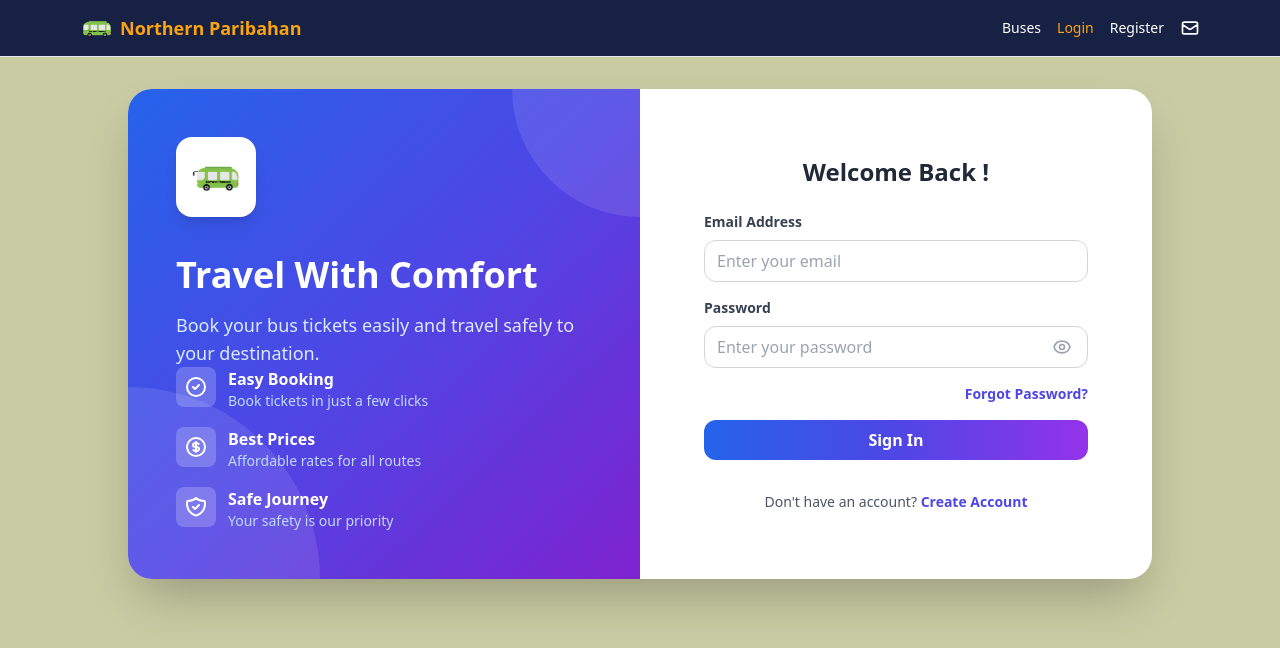
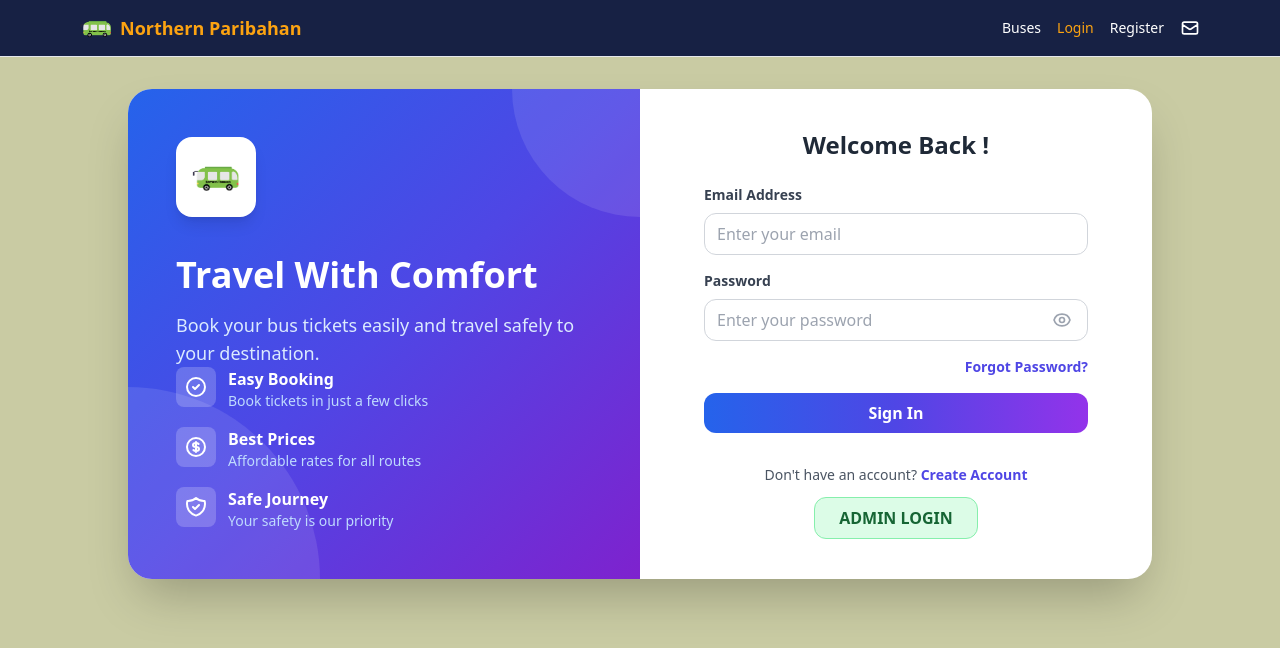
Before and after one commit to uzicodes/Northern-Paribahan, a Next.js app in the folder frontend/: page /login in a window 1280 px wide. Shown: the top 648 px of the page. Built offline with nearby package versions, Linux system fonts and the light colour scheme.

Commit message:
made a admin login button in the login form

```diff
--- a/frontend/app/login/page.tsx
+++ b/frontend/app/login/page.tsx
@@ -166,6 +166,16 @@ export default function LoginPage() {
                     Create Account
                   </a>
                 </p>
+                <div className="mt-3 flex justify-center">
+                  <a href="/admin">
+                    <button
+                      type="button"
+                      className="bg-green-100 hover:bg-green-200 text-green-800 py-2 px-6 rounded-xl font-semibold transition-all duration-300 border border-green-300"
+                    >
+                      ADMIN LOGIN
+                    </button>
+                  </a>
+                </div>
               </div>
             </form>
           </div>
```
